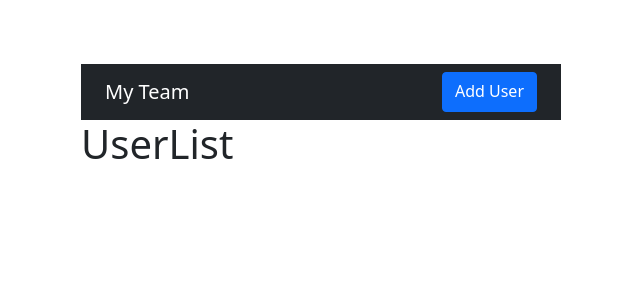
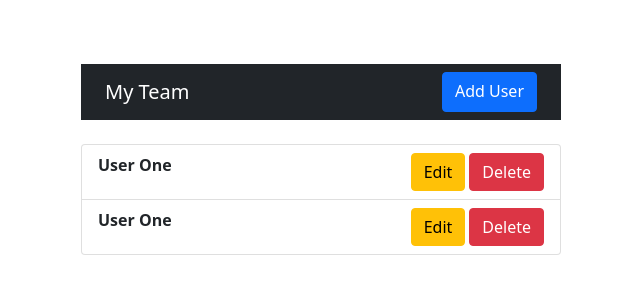
Before and after one commit to NeginSal/React-CRUD, a React (Create React App) app: page / in a window 1280 px wide. Shown: the top 300 px of the page, without its empty margins (319-959 px from the left). Built offline with nearby package versions, Linux system fonts and the light colour scheme.

Commit message:
edit userList

```diff
--- a/src/components/UserList.js
+++ b/src/components/UserList.js
@@ -1,10 +1,29 @@
 import { Link } from 'react-router-dom'
+import {
+    ListGroup,
+    ListGroupItem,
+    Button
+} from 'reactstrap'
 
 const UserList = () => {
     return (
-        <div>
-            <h1>UserList</h1>
-        </div>
+        <ListGroup className='mt-4'>
+            <ListGroupItem className='d-flex'>
+                <strong>User One</strong>
+                <div className='ms-auto'>
+                    <Link className='btn btn-warning me-1' to='/edit/1'>Edit</Link>
+                    <Button color='danger'>Delete</Button>
+                </div>
+            </ListGroupItem>
+            <ListGroupItem className='d-flex'>
+                <strong>User One</strong>
+                <div className='ms-auto'>
+                    <Link className='btn btn-warning me-1' to='/edit/2'>Edit</Link>
+                    <Button color='danger'>Delete</Button>
+                </div>
+            </ListGroupItem>
+
+        </ListGroup>
     );
 }
 
```
